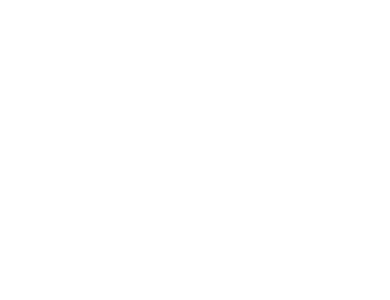
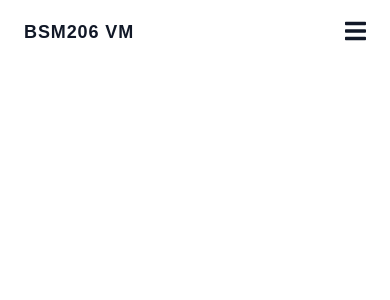
Before and after one commit to bennaaym/bsm206-vm, a React (Create React App) app in the folder client/: page /documentation in a window 390 px wide. Shown: the top 300 px of the page. Built offline with nearby package versions, Linux system fonts and the light colour scheme.

Commit message:
client: fully responsive navbar implemented

```diff
--- a/client/package.json
+++ b/client/package.json
@@ -4,6 +4,9 @@
   "private": true,
   "dependencies": {
     "@craco/craco": "^6.2.0",
+    "@fortawesome/fontawesome-svg-core": "^1.2.36",
+    "@fortawesome/free-solid-svg-icons": "^5.15.4",
+    "@fortawesome/react-fontawesome": "^0.1.15",
     "@testing-library/jest-dom": "^5.14.1",
     "@testing-library/react": "^11.2.7",
     "@testing-library/user-event": "^12.8.3",
--- a/client/src/App.tsx
+++ b/client/src/App.tsx
@@ -1,11 +1,15 @@
+import Nav from "./components/nav/Nav"
+import ThemeContextProvider from "./contexts/ThemeContextProvider";
 
 const App = () =>
 {
   return(
     <>
-      <div className="App">
-
-      </div>
+      <ThemeContextProvider>
+        <div className="App">
+            <Nav/>
+        </div>
+      </ThemeContextProvider>
     </>
   )
 }
--- /dev/null
+++ b/client/src/assets/css/nav.module.css
@@ -0,0 +1,63 @@
+@layer components
+{
+    .nav
+    {
+        @apply w-full  flex justify-between items-center px-6 py-4  font-medium
+    }
+
+    .nav-light
+    {
+        @apply text-light-text-300 bg-light-background-100
+    }
+
+    .nav-dark
+    {
+        @apply text-dark-text-300 bg-dark-background-100
+    }
+
+    .logo
+    {
+        @apply font-semibold text-lg uppercase tracking-wider
+    }
+
+    .mobile-menu-bar
+    {
+        @apply text-2xl md:hidden z-50
+    }
+
+    .desktop-menu
+    {
+        @apply hidden md:flex justify-between items-center space-x-4  font-medium capitalize
+    }
+
+
+    .side-bar-overlay
+    {
+        @apply absolute top-0 left-0 h-screen w-full  bg-dark-background-100 bg-opacity-25 md:hidden
+    }
+
+    .side-bar
+    {
+        @apply absolute top-0 left-0 h-screen w-8/12  px-2 py-4 transition ease-in-out transform
+    }
+
+    .side-bar-light
+    {
+        @apply text-light-text-300 bg-light-background-100
+    }
+
+    .side-bar-dark
+    {
+        @apply text-dark-text-300 bg-dark-background-400
+    }
+
+    .side-bar-logo
+    {
+        @apply  text-xl
+    }
+
+    .side-bar-menu
+    {
+        @apply flex flex-col space-y-2 mx-2 my-6 capitalize
+    }
+}
--- a/client/src/assets/css/tailwind.css
+++ b/client/src/assets/css/tailwind.css
@@ -1,3 +1,24 @@
 @tailwind base;
 @tailwind components;
 @tailwind utilities;
+
+
+@import url('https://fonts.googleapis.com/css2?family=Poppins:wght@400;500;600;700;800;900&display=swap');
+
+*
+{
+    margin: 0;
+    padding: 0;
+    box-sizing: border-box !important;
+    font-family: 'Poppins', sans-serif;
+}
+
+
+@layer components
+{
+
+    .App
+    {
+        @apply min-h-screen
+    }
+}
--- /dev/null
+++ b/client/src/components/nav/Nav.tsx
@@ -0,0 +1,66 @@
+import { useState } from 'react';
+import { FontAwesomeIcon } from '@fortawesome/react-fontawesome'
+import { faBars } from '@fortawesome/free-solid-svg-icons';
+import styles from '../../assets/css/nav.module.css';
+import { Link } from 'react-router-dom';
+import SideBar from './SideBar';
+import { useTheme } from '../../contexts/ThemeContextProvider';
+import ThemeButton from './ThemeButton';
+
+export interface IMenu
+{
+    items:{label:string,path:string}[]
+}
+
+const items:IMenu['items'] = [
+    {label:'home',path:'/'},
+    {label:'documentation',path:'/documentation'},
+]
+
+const Nav = () =>
+{
+
+    const {isLight} = useTheme();
+
+
+    const [sideBarState,setSideBarState] = useState(false);
+    const toggleSideBarMenu = () => setSideBarState((currentState) => !currentState);
+
+    return(
+        <>
+            <nav className={`${styles.nav} ${isLight? styles['nav-light']:styles['nav-dark']} `}>
+                <h1 className={styles.logo}>
+                    bsm206 vm
+                </h1>
+
+                <button
+                    className ={styles['mobile-menu-bar']}
+                    onClick={toggleSideBarMenu}
+                >
+                    <FontAwesomeIcon icon={faBars}/>
+                </button>
+
+                <ul className={styles['desktop-menu']}>
+                    {
+                        items.map(item=>{
+                            return(
+                                <li key={item.label}>
+                                    <Link to={item.path}>
+                                        {item.label}
+                                    </Link>
+                                </li>
+                            )
+                        })
+                    }
+
+                    <ThemeButton/>
+                </ul>
+            </nav>
+
+            <SideBar items={items} active={sideBarState} toggle={toggleSideBarMenu}/>
+        </>
+    )
+}
+
+
+export default Nav;
--- /dev/null
+++ b/client/src/components/nav/SideBar.tsx
@@ -0,0 +1,46 @@
+import { IMenu } from "./Nav";
+import { Link } from "react-router-dom";
+import styles from "../../assets/css/nav.module.css";
+import ThemeButton from "./ThemeButton";
+import {useTheme} from "../../contexts/ThemeContextProvider";
+
+interface IProps
+{
+    items:IMenu['items'],
+    active:boolean,
+    toggle:() => void
+}
+
+const SideBar:React.FC<IProps> = ({items,active,toggle}) => {
+
+    const {isLight} = useTheme();
+
+    return (
+        <>
+            {active && <div className={styles['side-bar-overlay']} onClick={toggle}></div>}
+            <div className={`${styles['side-bar']} ${active? 'translate-x-0':' -translate-x-full'} ${isLight? styles['side-bar-light']:styles['side-bar-dark'] }`}>
+                <div className="flex items-center justify-between mx-2 my-3">
+                    <h1 className={`${styles.logo} ${styles['side-bar-logo']}`}>
+                        bsm206 vm
+                    </h1>
+                    {active && <ThemeButton/>}
+                </div>
+                <ul className={styles['side-bar-menu']}>
+                    {
+                        items.map(item=>{
+                            return(
+                                <li key={item.label}>
+                                    <Link to={item.path}>
+                                        {item.label}
+                                    </Link>
+                                </li>
+                            )
+                        })
+                    }
+                </ul>
+            </div>
+        </>
+    );
+}
+
+export default SideBar;
--- /dev/null
+++ b/client/src/components/nav/ThemeButton.tsx
@@ -0,0 +1,21 @@
+import { FontAwesomeIcon } from "@fortawesome/react-fontawesome";
+import { faSun, faAdjust } from "@fortawesome/free-solid-svg-icons";
+import { useTheme } from "../../contexts/ThemeContextProvider";
+
+const ThemeButton= () => {
+
+    const {isLight,toggleTheme} = useTheme();
+
+    return (
+        <>
+            <button
+                className="text-2xl"
+                onClick={toggleTheme}
+            >
+                <FontAwesomeIcon icon={isLight? faAdjust:faSun}/>
+            </button>
+        </>
+    );
+}
+
+export default ThemeButton;
--- /dev/null
+++ b/client/src/contexts/ThemeContextProvider.tsx
@@ -0,0 +1,36 @@
+import { useState, createContext, useContext, ReactNode } from "react";
+
+interface ITheme
+{
+    isLight:boolean,
+    toggleTheme:() => void;
+}
+
+const ThemeContext = createContext<ITheme|null>(null);
+
+export const useTheme = (): ITheme =>
+{
+    const context = useContext(ThemeContext);
+    if(context) return context;
+    throw new Error('ThemeContext is null');
+}
+
+
+const ThemeContextProvider:React.FC<ReactNode> = ({children}) =>
+{
+
+    const [isLight,setIsLight] = useState(true);
+    const toggleTheme = () => setIsLight((current) => !current);
+
+    return(
+        <ThemeContext.Provider value={{
+            isLight,
+            toggleTheme,
+        }}>
+            {children}
+        </ThemeContext.Provider>
+    )
+}
+
+
+export default ThemeContextProvider;
--- a/client/tailwind.config.js
+++ b/client/tailwind.config.js
@@ -2,6 +2,33 @@
   purge: ['./src/**/*.{js,jsx,ts,tsx}', './public/index.html'],
   darkMode: false, // or 'media' or 'class'
   theme: {
+    colors:{
+      light:{
+        background:{
+          100:'#fff',
+          200:'#fbfbfb',
+          300:'f5f5f5',
+        },
+        text:{
+          300:'#111827'
+        },
+        accent:'#0556F3'
+      },
+
+      dark:{
+        background:{
+          100:'#1F2023',
+          200:'#2D2F34',
+          300:'#1C2130',
+          400:'#383B40',
+        },
+        text:{
+          300:'#fff'
+        },
+        accent:'#0556F3'
+
+      }
+    },
     extend: {},
   },
   variants: {
```
Also changed, not shown: 1 other file (tests, documents, lock files or other folders).
